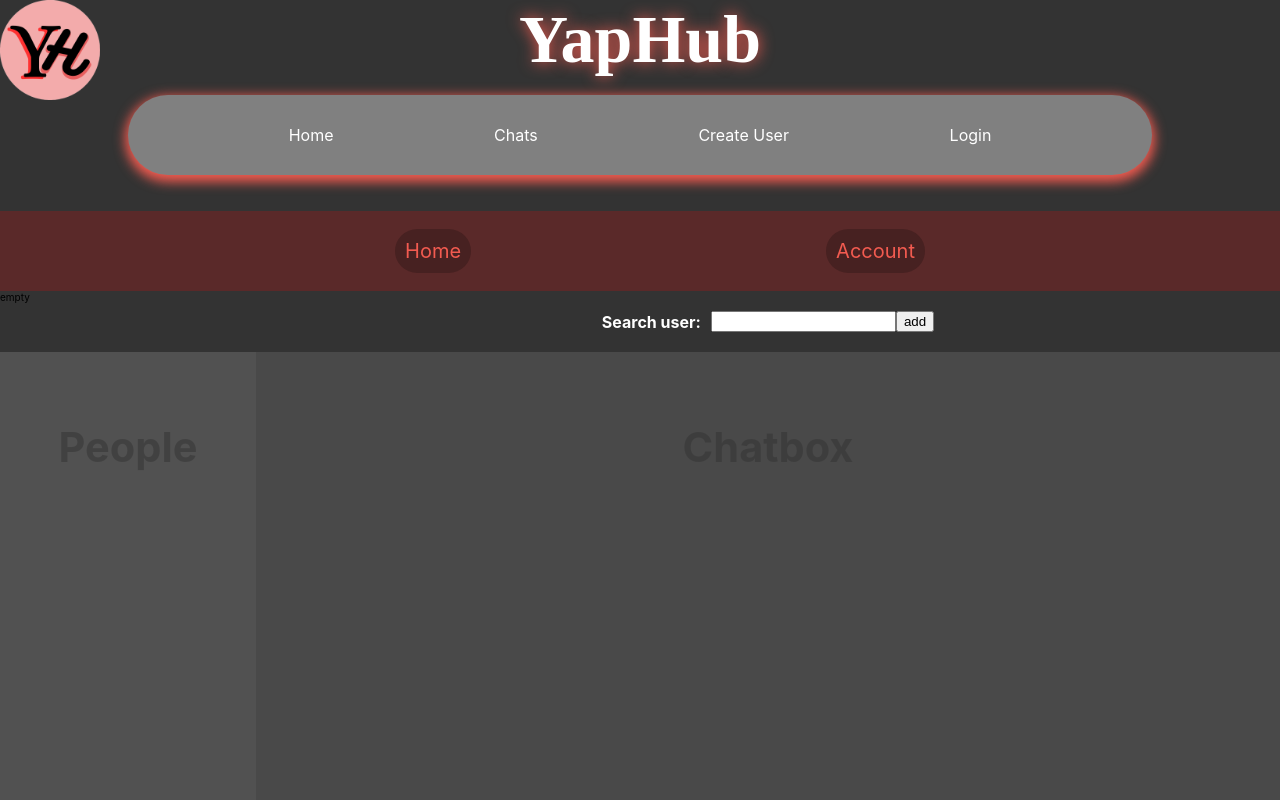
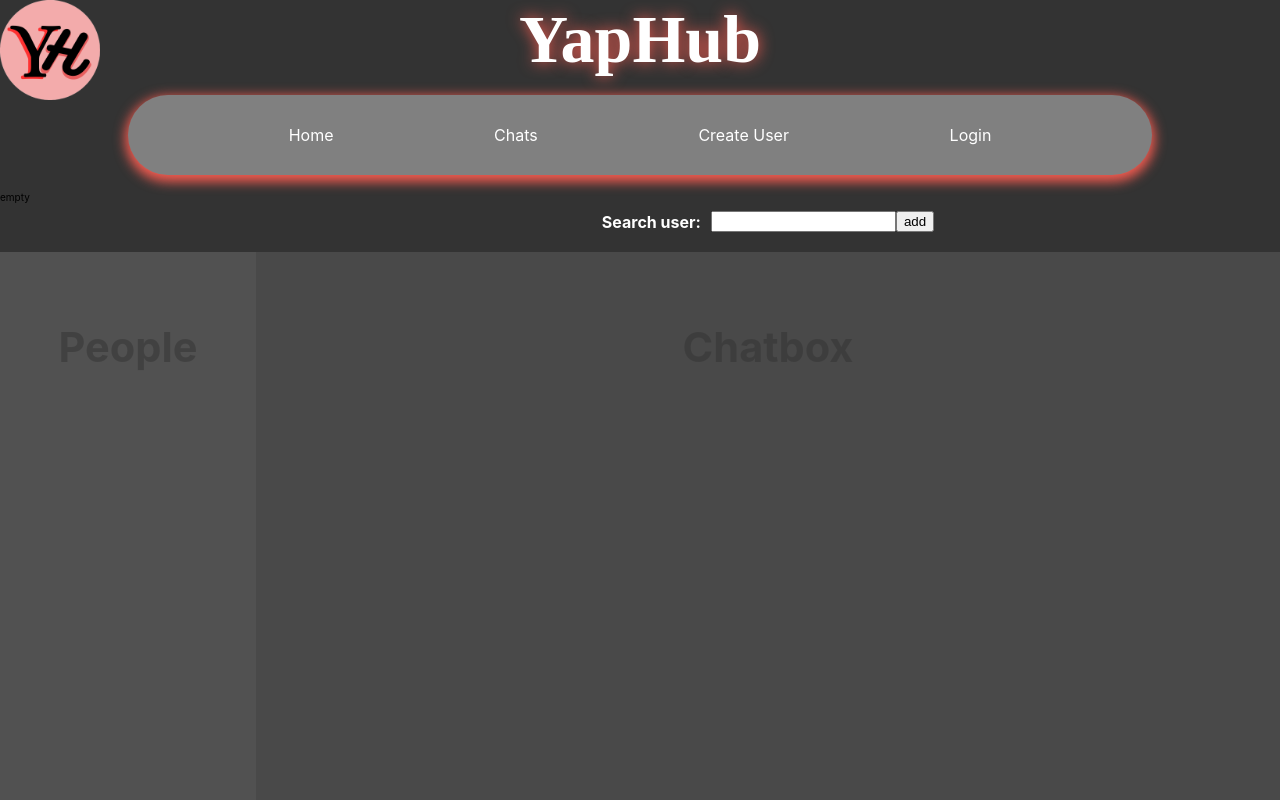
Before and after one commit to Kapiib/ChatApp, a React (Create React App) app in the folder react-chatapp/: page /About in a window 1280 px wide. Shown: the top 800 px of the page. Built offline with nearby package versions, Linux system fonts and the light colour scheme.

Commit message:
noen endringer

```diff
--- a/react-chatapp/src/css/Chats.css
+++ b/react-chatapp/src/css/Chats.css
@@ -20,7 +20,8 @@ li a {
 
 .chat_header{
     background-color: rgba(255, 0, 0, 0.192);
-    height: 10vh;
+    /* height: 10vh; */
+    height: 0;
     text-align: center;
     justify-content: space-evenly;
     align-items: center;
--- a/react-chatapp/src/pages/About.js
+++ b/react-chatapp/src/pages/About.js
@@ -4,17 +4,15 @@ export default function About(){
     return(
       <div id="fatherDiv">
           <div class="chat_header">
-          <ul>
+            {/* <ul>
               <li>
                 <a href="/">Home</a>
               </li>
               <li>
                 <a href="/Login">Account</a>
               </li>
-          </ul>
+            </ul> */}
           <div id="user_search_div">
-
-
         </div>
         </div>
         <div class="chat_box">
```
Lines whose indentation alone changed are shown as unchanged.
